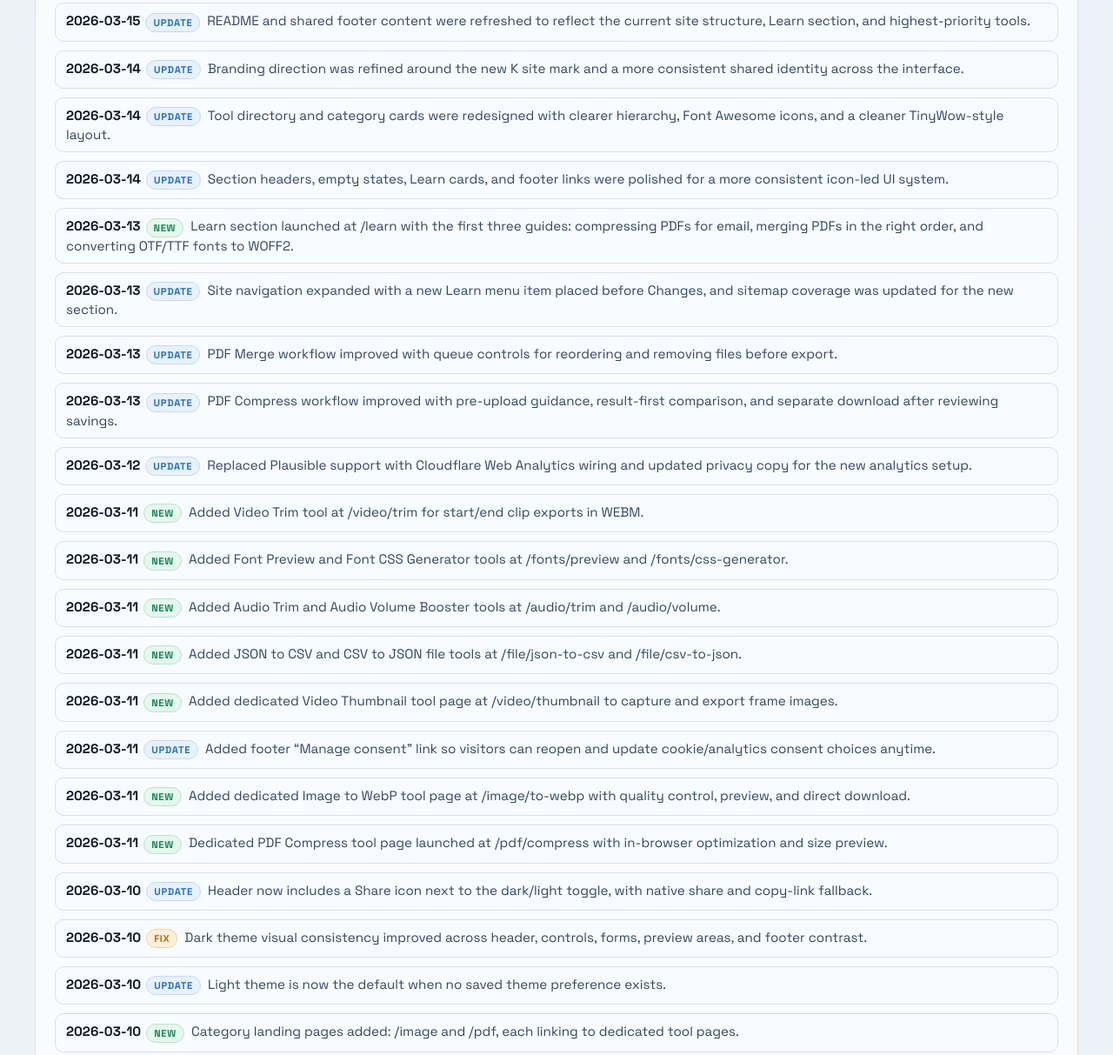
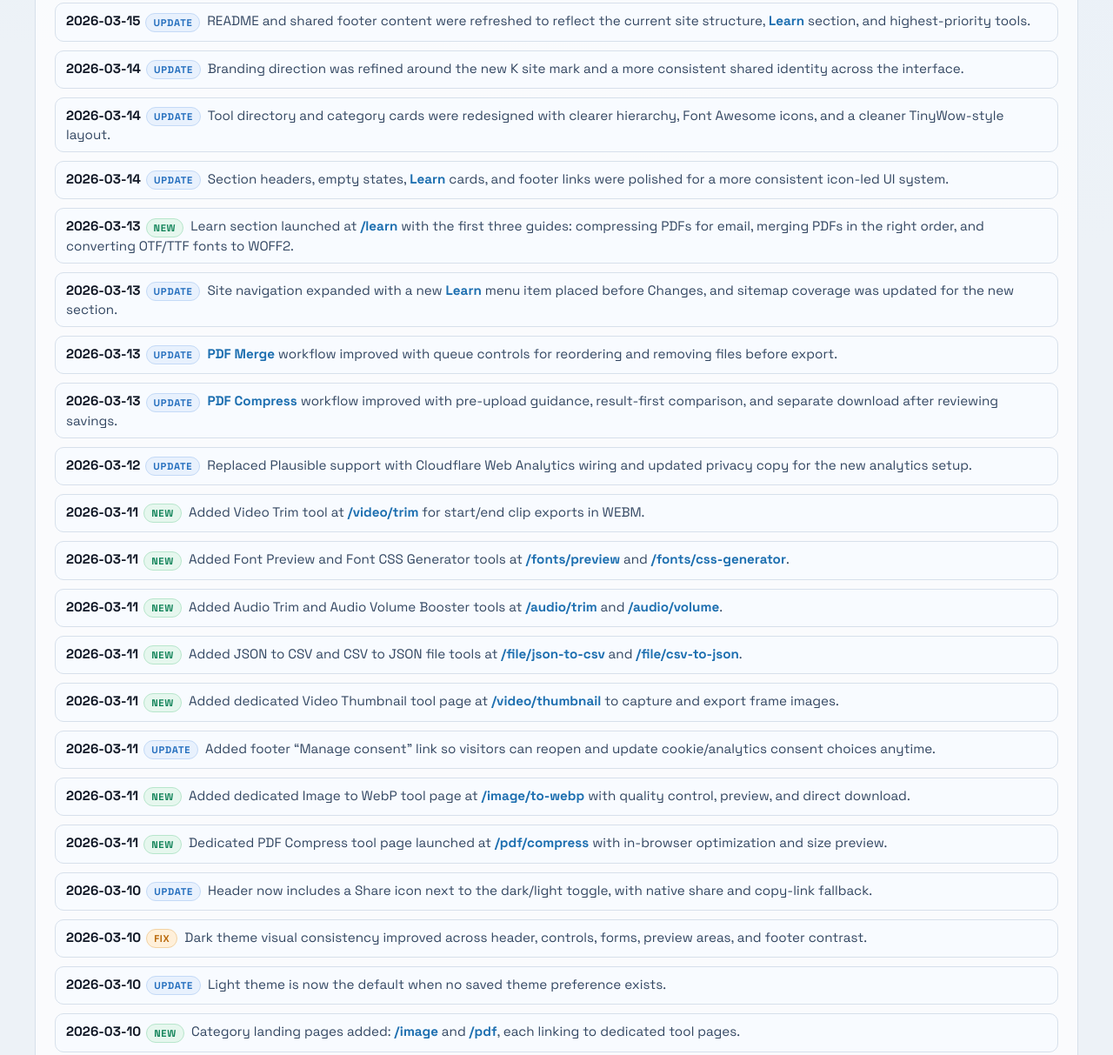
Before and after one commit to aolaru/kreativtools, a website: page changes/index.html in a window 1280 px wide. Shown: the part 1375-2588 px from the top of the page at 87% size. Drawn offline with Linux system fonts and the light colour scheme.

Commit message:
Link internal references in Updates entries

```diff
--- a/changes/index.html
+++ b/changes/index.html
@@ -189,6 +189,58 @@
   <script src="../github-pages-prefix.js"></script>
   <script src="../analytics.js"></script>
   <script>
+    const updateLinkMap = [
+      ['Image Crop', '/image/crop/'],
+      ['Audio to MP3', '/audio/to-mp3/'],
+      ['Learn', '/learn/'],
+      ['PDF Merge', '/pdf/merge/'],
+      ['PDF Compress', '/pdf/compress/'],
+      ['Image Compress', '/image/compress/'],
+      ['Image to WebP', '/image/to-webp/'],
+      ['Video Trim', '/video/trim/'],
+      ['Video Thumbnail', '/video/thumbnail/'],
+      ['Font Preview', '/fonts/preview/'],
+      ['Font CSS Generator', '/fonts/css-generator/'],
+      ['Audio Trim', '/audio/trim/'],
+      ['Audio Volume Booster', '/audio/volume/'],
+      ['JSON to CSV', '/file/json-to-csv/'],
+      ['CSV to JSON', '/file/csv-to-json/'],
+      ['XML to CSV', '/file/xml-to-csv/'],
+      ['Image to PDF', '/pdf/image-to-pdf/'],
+      ['Audio to WAV', '/audio/to-wav/'],
+      ['Font to webfont', '/fonts/webfont-convert/'],
+      ['Video to WEBM', '/video/convert-webm/'],
+      ['Privacy Policy', '/privacy/'],
+      ['Terms', '/terms/'],
+      ['Contact', '/contact/'],
+      ['All Tools', '/tools/'],
+    ];
+
+    const escapeHtml = (value) => value
+      .replace(/&/g, '&amp;')
+      .replace(/</g, '&lt;')
+      .replace(/>/g, '&gt;')
+      .replace(/"/g, '&quot;');
+
+    const linkInternalReferences = (body) => {
+      let html = escapeHtml(body);
+
+      html = html.replace(/(^|[\s(])(\/[a-z0-9-]+(?:\/[a-z0-9-]+)*\/?)(?=([\s).,]|$))/gi, (match, prefix, route) => {
+        return `${prefix}<a href="${route}">${route}</a>`;
+      });
+
+      for (const [label, href] of updateLinkMap) {
+        const escapedLabel = label.replace(/[.*+?^${}()|[\]\\]/g, '\\$&');
+        const labelRegex = new RegExp(`(^|[^">])(${escapedLabel})(?=([^<]*$))`, 'g');
+        html = html.replace(labelRegex, (match, prefix, text) => {
+          if (prefix.includes('href=')) return match;
+          return `${prefix}<a href="${href}">${text}</a>`;
+        });
+      }
+
+      return html;
+    };
+
     document.querySelectorAll('.changelog-list p').forEach((entry) => {
       const text = entry.textContent.trim();
       const match = text.match(/^(\d{4}-\d{2}-\d{2})\s+(NEW|UPDATE|FIX|RELEASE)\s+-\s+(.*)$/);
@@ -202,7 +254,7 @@
         RELEASE: 'is-release',
       }[label] || '';
 
-      entry.innerHTML = `<span class="update-entry-date">${date}</span><span class="update-entry-badge ${badgeClass}">${label}</span>${body}`;
+      entry.innerHTML = `<span class="update-entry-date">${date}</span><span class="update-entry-badge ${badgeClass}">${label}</span>${linkInternalReferences(body)}`;
     });
   </script>
   <script src="../theme.js"></script>
--- a/styles.css
+++ b/styles.css
@@ -998,6 +998,16 @@ input[type='range'] {
   font-size: 0.95rem;
 }
 
+.changelog-list a {
+  color: var(--accent-dark);
+  text-decoration: none;
+  font-weight: 700;
+}
+
+.changelog-list a:hover {
+  text-decoration: underline;
+}
+
 .update-entry-date {
   font-weight: 700;
   color: var(--text);
@@ -1070,6 +1080,10 @@ input[type='range'] {
   color: #c8b3ff;
 }
 
+[data-theme='dark'] .changelog-list a {
+  color: #8fc5ff;
+}
+
 .tools-grid {
   display: grid;
   gap: 16px;
```
